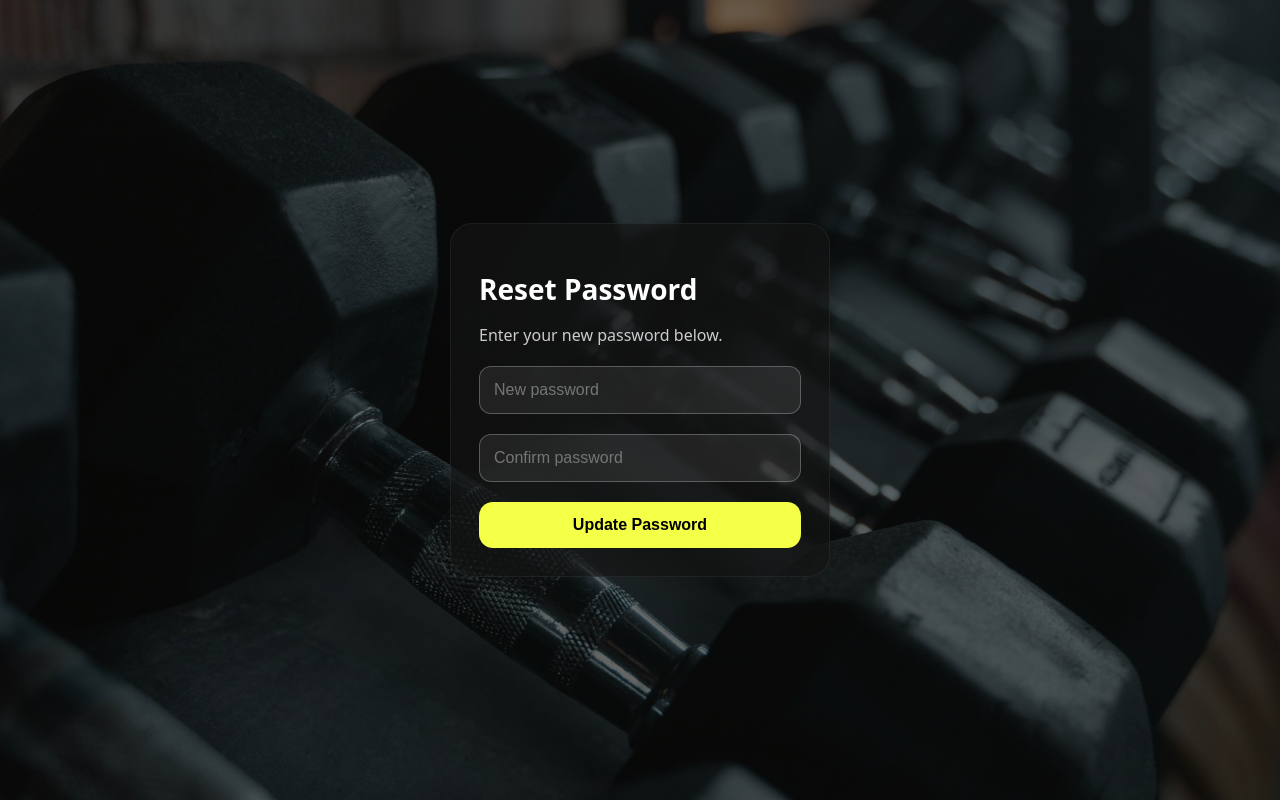
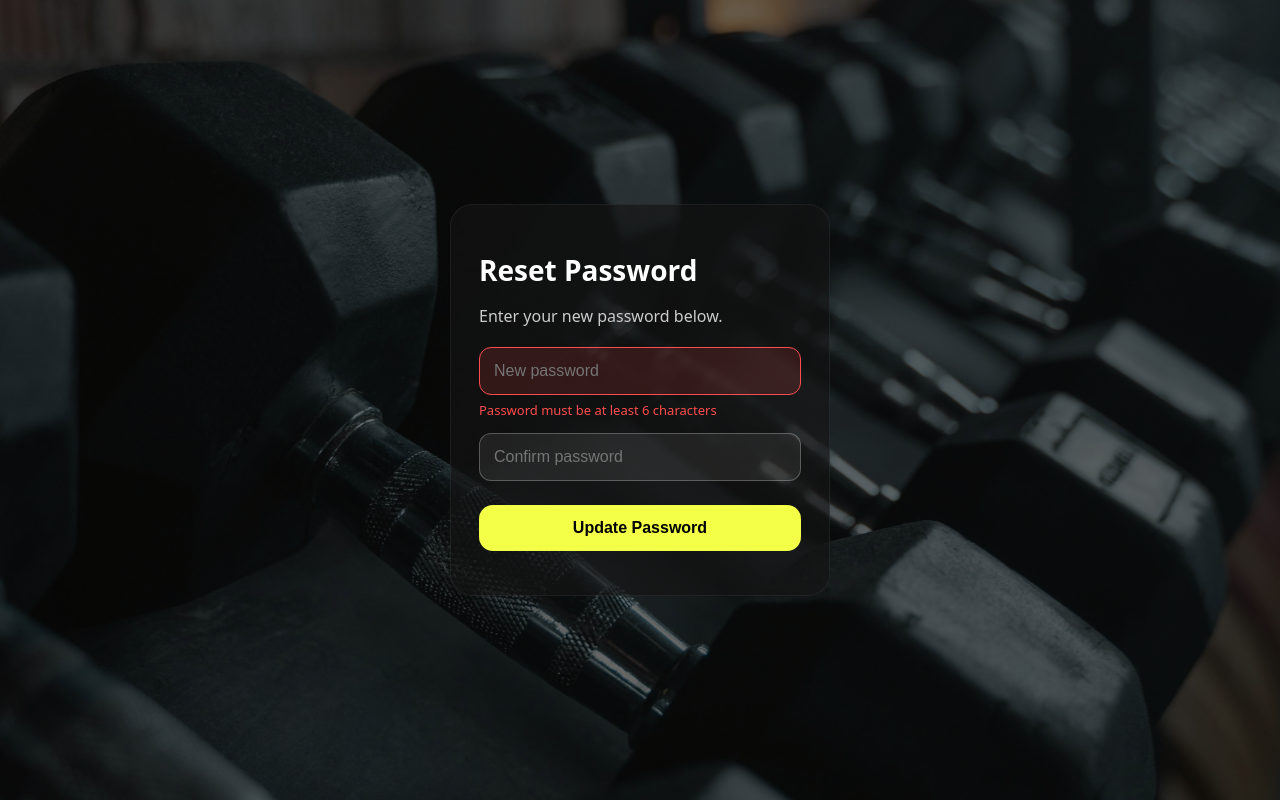
Before and after one commit to AyushNetTech/WorkoutResetPassword, a plain HTML site: page index.html in a window 1280 px wide. Both pictures are taken after a click on the button "Update Password". Drawn offline with nearby package versions, Linux system fonts and the light colour scheme.

Commit message:
13-01--21:30

```diff
--- a/index.html
+++ b/index.html
@@ -6,9 +6,7 @@
   <meta name="viewport" content="width=device-width, initial-scale=1" />
 
   <style>
-    * {
-      box-sizing: border-box;
-    }
+    * { box-sizing: border-box; }
 
     body {
       margin: 0;
@@ -27,7 +25,7 @@
     .overlay {
       position: fixed;
       inset: 0;
-      background: rgba(0, 0, 0, 0.55);
+      background: rgba(0,0,0,0.55);
     }
 
     .container {
@@ -58,6 +56,10 @@
       margin-bottom: 20px;
     }
 
+    .field {
+      margin-bottom: 14px;
+    }
+
     input {
       width: 100%;
       padding: 14px;
@@ -66,7 +68,17 @@
       background: rgba(255,255,255,0.08);
       color: #fff;
       font-size: 16px;
-      margin-bottom: 20px;
+    }
+
+    input.error {
+      border-color: #ff4d4d;
+      background: rgba(255,77,77,0.15);
+    }
+
+    .error-text {
+      color: #ff4d4d;
+      font-size: 13px;
+      margin-top: 6px;
     }
 
     button {
@@ -79,10 +91,19 @@
       background: #f4ff47;
       color: #000;
       cursor: pointer;
+      margin-top: 10px;
     }
 
-    button:active {
-      opacity: 0.85;
+    button:disabled {
+      opacity: 0.6;
+      cursor: not-allowed;
+    }
+
+    .success {
+      color: #4effae;
+      text-align: center;
+      margin-top: 16px;
+      font-weight: 600;
     }
   </style>
 </head>
@@ -96,47 +117,84 @@
       <h1>Reset Password</h1>
       <p>Enter your new password below.</p>
 
-      <input type="password" placeholder="New password" />
-      <input type="password" placeholder="Confirm password" />
+      <div class="field">
+        <input id="password" type="password" placeholder="New password" />
+        <div id="passwordError" class="error-text"></div>
+      </div>
 
-      <button>Update Password</button>
+      <div class="field">
+        <input id="confirm" type="password" placeholder="Confirm password" />
+        <div id="confirmError" class="error-text"></div>
+      </div>
+
+      <button id="submit">Update Password</button>
+      <div id="success" class="success"></div>
+    </div>
+  </div>
+
   <script src="https://unpkg.com/@supabase/supabase-js@2"></script>
   <script>
-          const supabase = supabase.createClient(
+    const { createClient } = supabase;
+
+    const supabaseClient = createClient(
       "https://mftvgiceccapzcgheaom.supabase.co",
-            "eyJhbGciOiJIUzI1NiIsInR5cCI6IkpXVCJ9.eyJpc3MiOiJzdXBhYmFzZSIsInJlZiI6Im1mdHZnaWNlY2NhcHpjZ2hlYW9tIiwicm9sZSI6ImFub24iLCJpYXQiOjE3NjM4MzAwNjEsImV4cCI6MjA3OTQwNjA2MX0.JYZX3i-lYcuCCyKSPlGbQFgAN2XG1AMntI3YNgfw780"
+      "YOUR_PUBLIC_ANON_KEY"
     );
 
-          const button = document.querySelector("button");
-          const inputs = document.querySelectorAll("input");
+    const passwordInput = document.getElementById("password");
+    const confirmInput = document.getElementById("confirm");
+    const passwordError = document.getElementById("passwordError");
+    const confirmError = document.getElementById("confirmError");
+    const successText = document.getElementById("success");
+    const button = document.getElementById("submit");
+
+    function resetErrors() {
+      passwordError.textContent = "";
+      confirmError.textContent = "";
+      successText.textContent = "";
+      passwordInput.classList.remove("error");
+      confirmInput.classList.remove("error");
+    }
 
     button.addEventListener("click", async () => {
-            const password = inputs[0].value;
-            const confirm = inputs[1].value;
+      resetErrors();
+
+      const password = passwordInput.value.trim();
+      const confirm = confirmInput.value.trim();
+
+      let valid = true;
 
       if (!password || password.length < 6) {
-              alert("Password must be at least 6 characters");
-              return;
+        passwordError.textContent = "Password must be at least 6 characters";
+        passwordInput.classList.add("error");
+        valid = false;
       }
 
       if (password !== confirm) {
-              alert("Passwords do not match");
-              return;
+        confirmError.textContent = "Passwords do not match";
+        confirmInput.classList.add("error");
+        valid = false;
       }
 
-            const { error } = await supabase.auth.updateUser({
+      if (!valid) return;
+
+      button.disabled = true;
+
+      const { error } = await supabaseClient.auth.updateUser({
         password,
       });
 
+      button.disabled = false;
+
       if (error) {
-              alert(error.message);
+        confirmError.textContent = error.message;
+        confirmInput.classList.add("error");
       } else {
-              alert("Password updated successfully. You can now log in.");
+        successText.textContent = "Password updated successfully. You can now log in.";
+        passwordInput.value = "";
+        confirmInput.value = "";
       }
     });
   </script>
-
-    </div>
-  </div>
 </body>
 </html>
```
Lines whose indentation alone changed are shown as unchanged.
